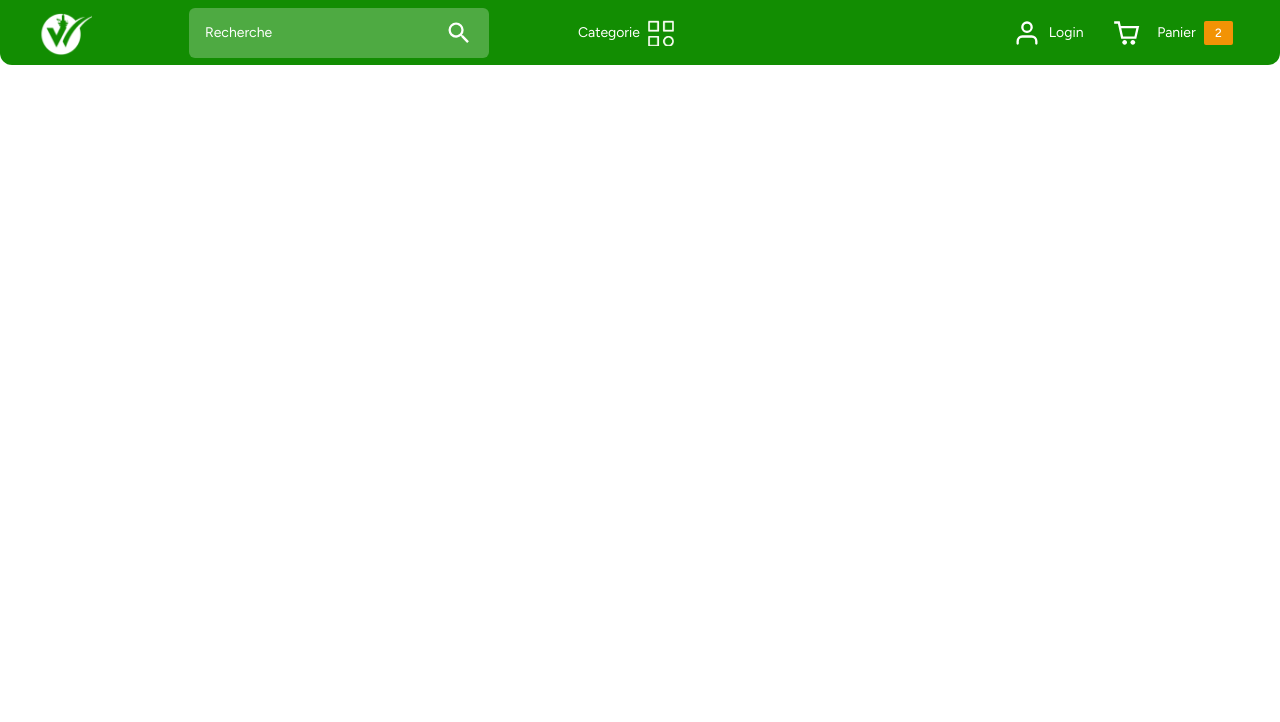
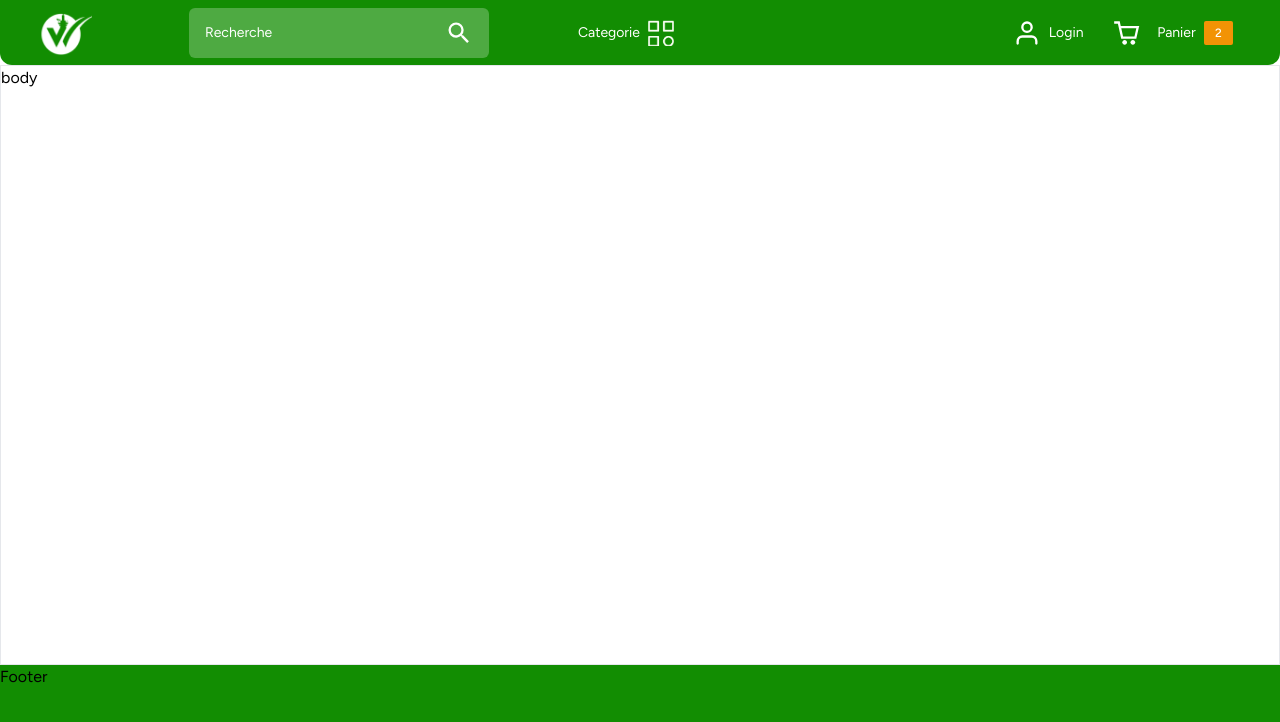
Before and after one commit to wasso15/wenzekin, a Next.js app: page / in a window 1280 px wide. Shown: the top 722 px of the page. Built offline with nearby package versions, Linux system fonts and the light colour scheme.

Commit message:
add footer component

```diff
--- /dev/null
+++ b/components/Footer.js
@@ -0,0 +1,9 @@
+import React from 'react'
+
+function Footer() {
+  return (
+    <footer className=' h-[400px] bg-green-base'>Footer</footer>
+  )
+}
+
+export default Footer
--- a/pages/index.js
+++ b/pages/index.js
@@ -3,6 +3,7 @@ import Image from 'next/image'
 import { Inter } from 'next/font/google'
 import styles from '@/styles/Home.module.css'
 import NavBar from '@/components/NavBar'
+import Footer from '@/components/Footer'
 
 const inter = Inter({ subsets: ['latin'] })
 
@@ -17,6 +18,11 @@ export default function Home() {
       </Head>
       <main>
        <NavBar/>
+       <main className=' border h-[600px]'>
+          body
+       </main>
+       <Footer/>
+
 
 
       </main>
```
